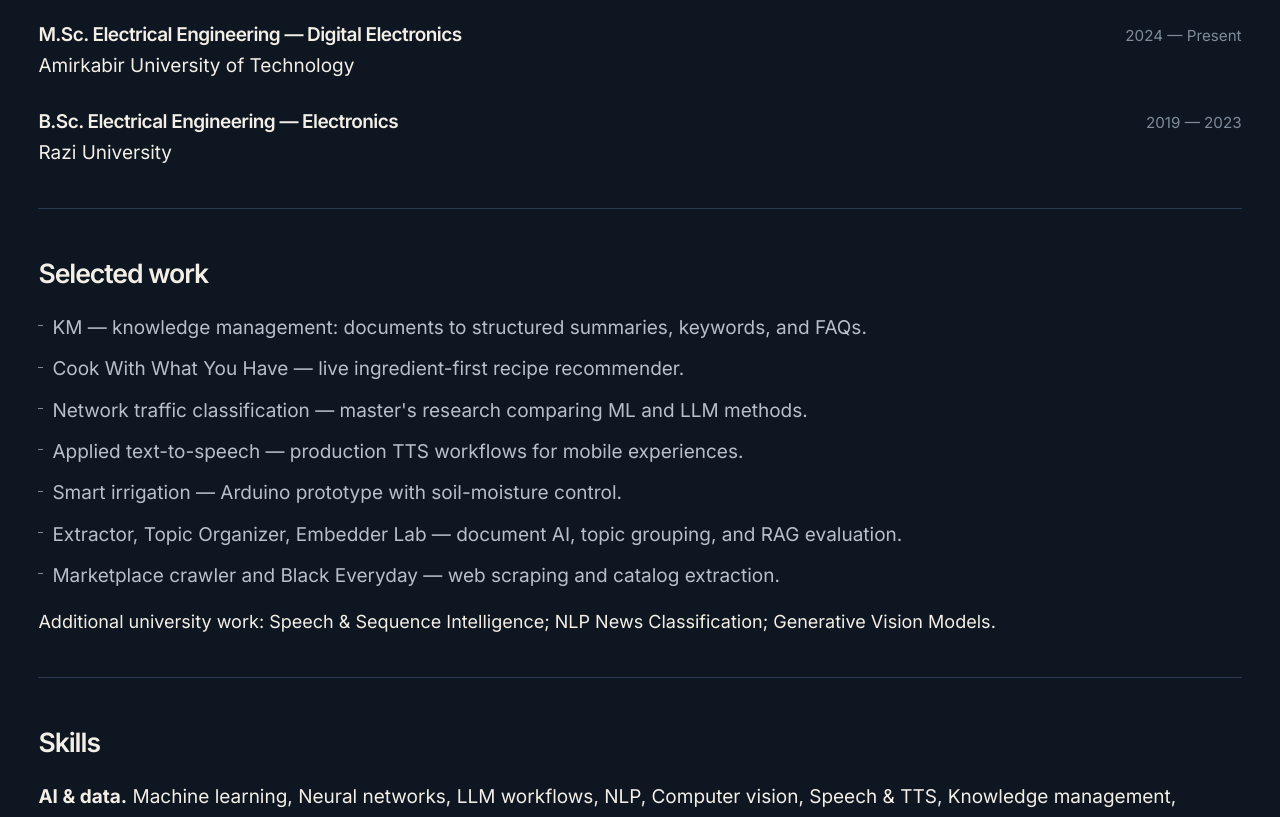
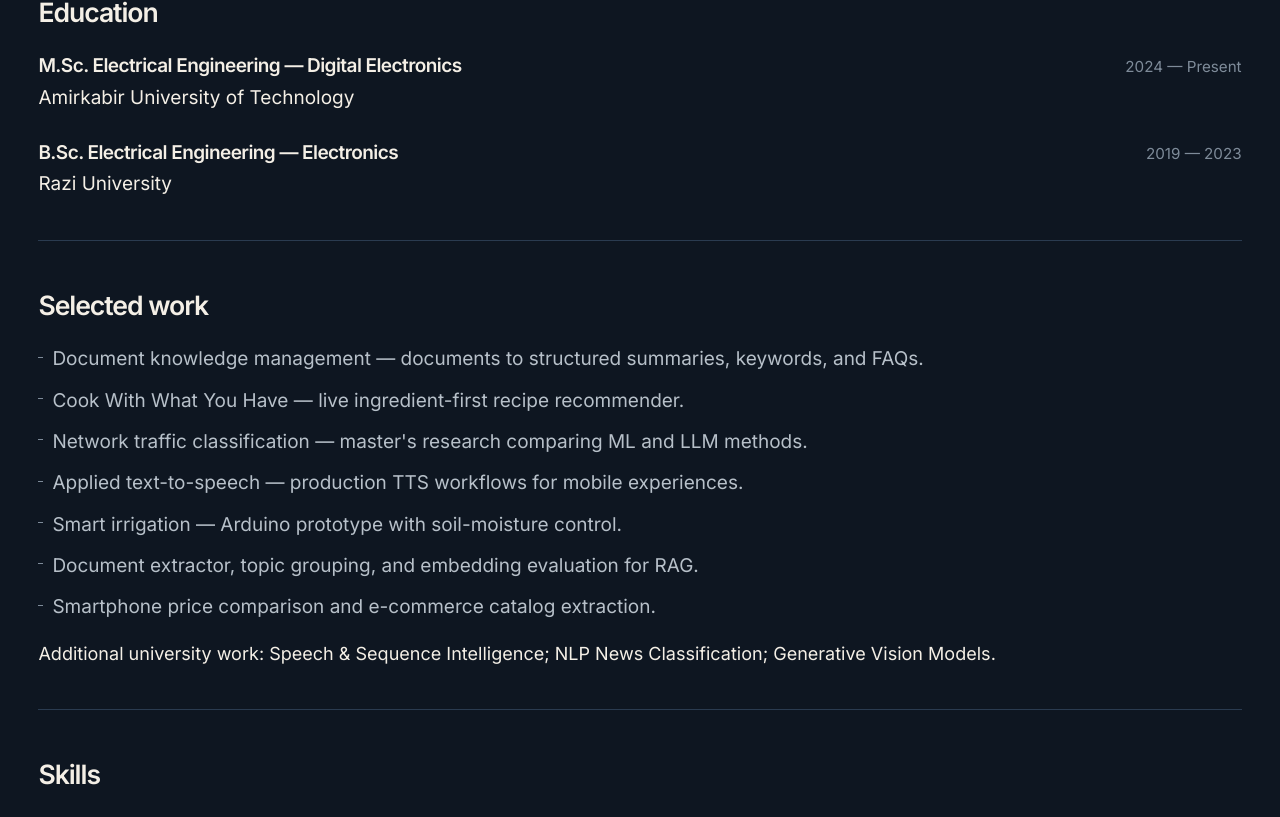
Before and after one commit to kimiya1991/portfolio, a Next.js app: page /resume in a window 1280 px wide. Shown: the part 1041-1858 px from the top of the page. Built offline with nearby package versions, Linux system fonts and the light colour scheme.

Commit message:
changing the names of projects

```diff
--- a/app/data.ts
+++ b/app/data.ts
@@ -7,7 +7,7 @@ export const site = {
   instagram: "https://instagram.com/mia_electronic",
   url: "https://kimiya1991.github.io/portfolio",
   summary:
-    "I build applied systems across knowledge management, speech, language, vision, and embedded hardware. Currently focused on KM and production text-to-speech while completing an M.Sc. in Digital Electronic Systems at Amirkabir University of Technology.",
+    "I build applied systems across knowledge management, speech, language, vision, and embedded hardware. Currently focused on knowledge management and production text-to-speech while completing an M.Sc. in Digital Electronic Systems at Amirkabir University of Technology.",
 };
 
 export type CaseStudy = {
@@ -43,7 +43,7 @@ export const caseStudies: CaseStudy[] = [
   },
   {
     number: "02",
-    title: "KM",
+    title: "Document Knowledge Management",
     type: "Industry work · Knowledge management",
     featured: true,
     badge: "Core product",
@@ -93,35 +93,35 @@ export const caseStudies: CaseStudy[] = [
   },
   {
     number: "06",
-    title: "Extractor",
-    type: "KM · Ingestion pipelines",
+    title: "Multi-format Document Extractor",
+    type: "Knowledge management · Ingestion pipelines",
     blurb: "Ingest PDFs, Word, and spreadsheets into a knowledge pipeline.",
     tags: ["Document AI", "Python", "Pipelines"],
   },
   {
     number: "07",
-    title: "Topic Organizer",
+    title: "Document Topic Grouping",
     type: "Document AI · Topic grouping",
     blurb: "Group related passages from mixed files under shared topics.",
     tags: ["LLMs", "Topic grouping", "NLP"],
   },
   {
     number: "08",
-    title: "Embedder Lab",
+    title: "Embedding Model Evaluation",
     type: "Embeddings · RAG evaluation",
     blurb: "Compare embedding models with retrieval metrics for RAG.",
     tags: ["Embeddings", "RAG", "Evaluation"],
   },
   {
     number: "09",
-    title: "Marketplace Crawler",
+    title: "Smartphone Price Comparison",
     type: "Web scraping · Price comparison",
     blurb: "Collect and compare smartphone prices across online marketplaces.",
     tags: ["Web scraping", "Python", "Data aggregation"],
   },
   {
     number: "10",
-    title: "Black Everyday",
+    title: "E-commerce Catalog Extraction",
     type: "Web scraping · Catalog extraction",
     blurb: "Extract e-commerce categories and product catalogs from the web.",
     tags: ["Web scraping", "E-commerce", "Python"],
--- a/app/page.tsx
+++ b/app/page.tsx
@@ -12,7 +12,7 @@ export default function Home() {
           </p>
           <h1>{site.name}</h1>
           <p className="lede">
-            Applied AI across <em>KM</em>, speech, language, vision, and hardware.
+            Applied AI across <em>knowledge management</em>, speech, language, vision, and hardware.
           </p>
           <p className="intro">{site.summary}</p>
           <div className="heroActions">
--- a/app/resume/page.tsx
+++ b/app/resume/page.tsx
@@ -60,13 +60,13 @@ export default function ResumePage() {
       <section className="shell resumeBlock">
         <h2>Selected work</h2>
         <ul className="resumeList">
-          <li>KM — knowledge management: documents to structured summaries, keywords, and FAQs.</li>
+          <li>Document knowledge management — documents to structured summaries, keywords, and FAQs.</li>
           <li>Cook With What You Have — live ingredient-first recipe recommender.</li>
           <li>Network traffic classification — master&apos;s research comparing ML and LLM methods.</li>
           <li>Applied text-to-speech — production TTS workflows for mobile experiences.</li>
           <li>Smart irrigation — Arduino prototype with soil-moisture control.</li>
-          <li>Extractor, Topic Organizer, Embedder Lab — document AI, topic grouping, and RAG evaluation.</li>
-          <li>Marketplace crawler and Black Everyday — web scraping and catalog extraction.</li>
+          <li>Document extractor, topic grouping, and embedding evaluation for RAG.</li>
+          <li>Smartphone price comparison and e-commerce catalog extraction.</li>
         </ul>
         <p className="resumeNote">
           Additional university work: {otherWork.map((item) => item.title).join("; ")}.
```
